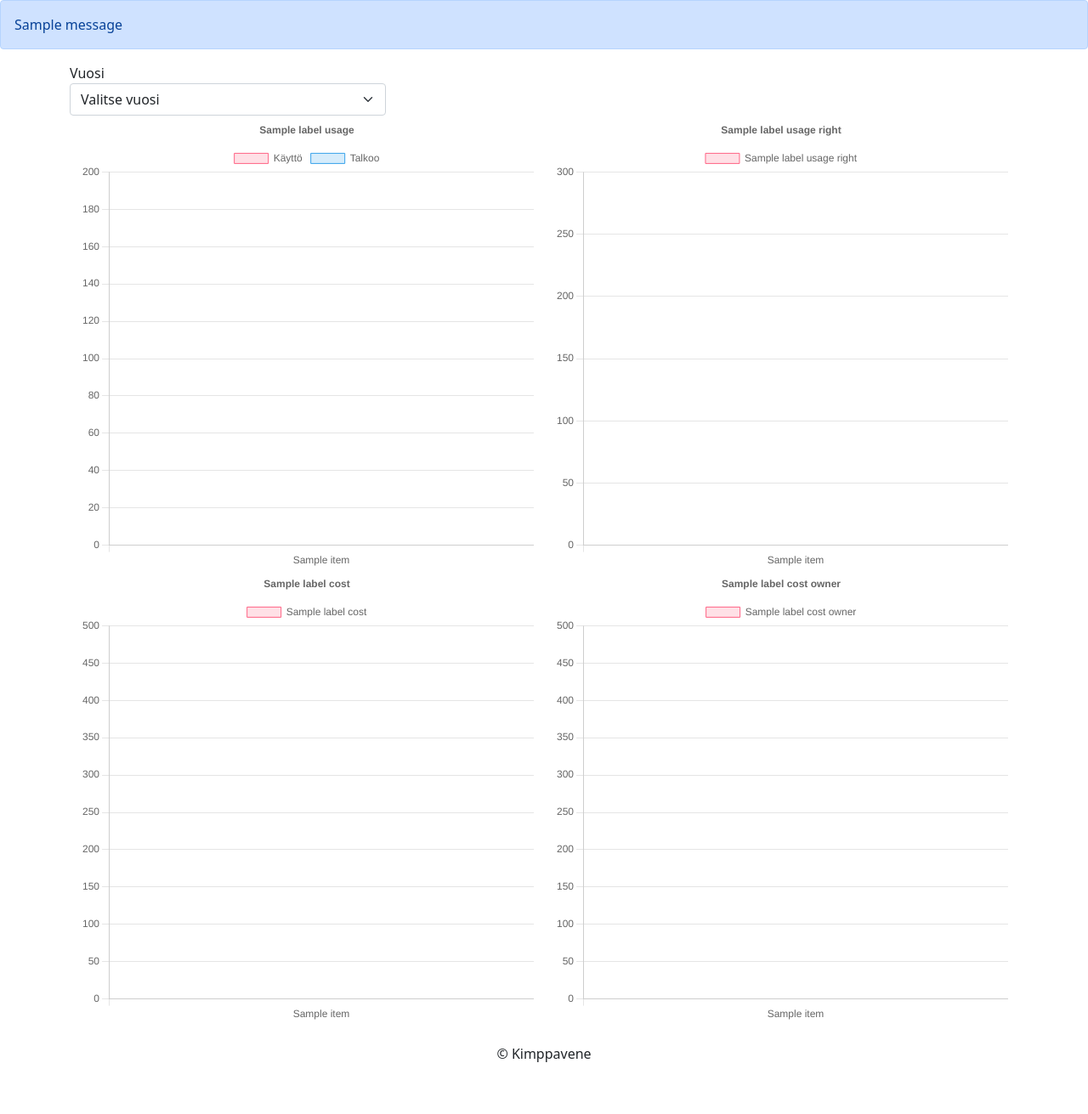
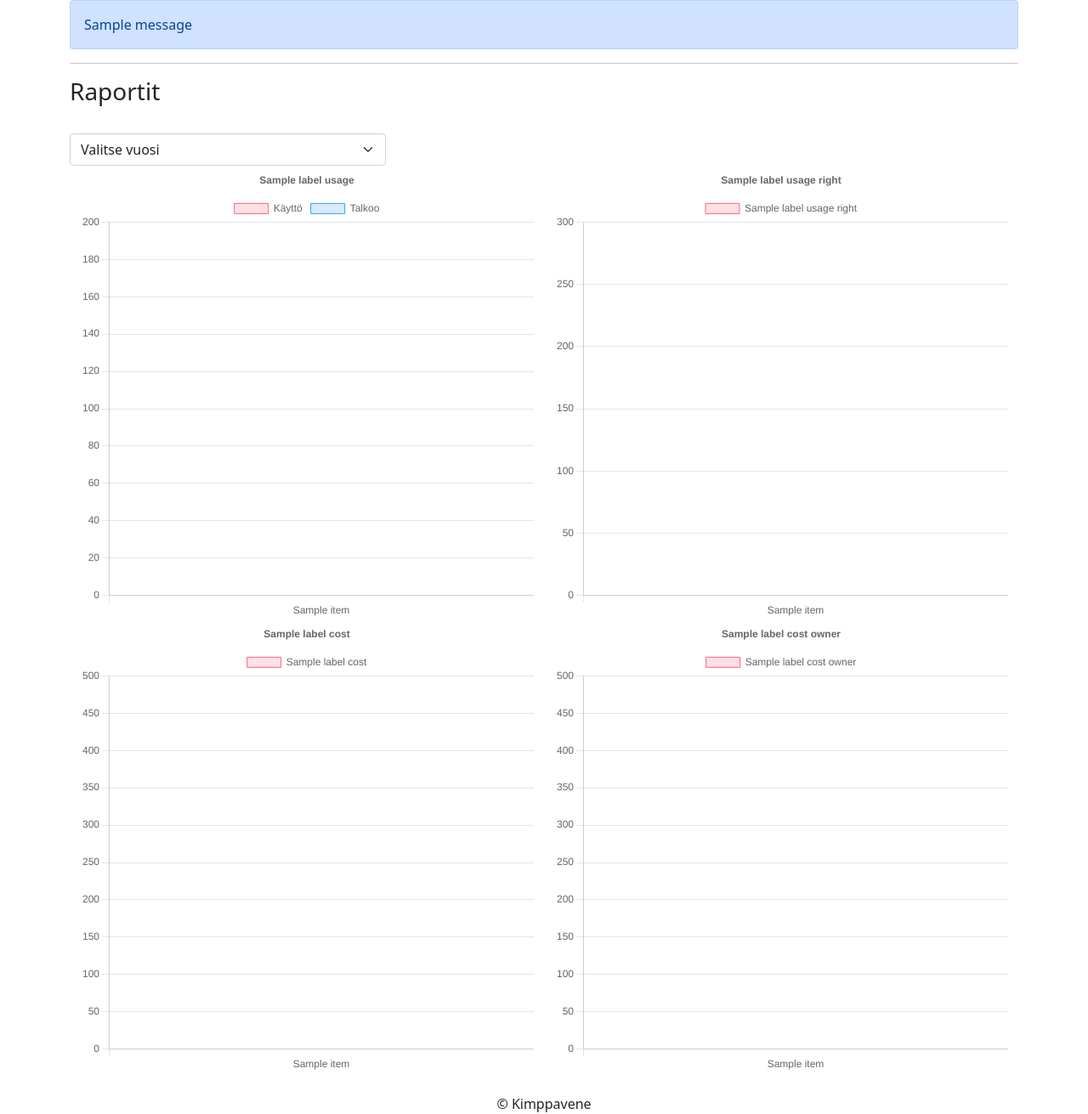
Before and after one commit to shlevanto/Kimppavene, a Flask app: template templates/index.html in a window 1280 px wide. Shown: the part 87-1398 px from the top of the page at 85% size. Before the commit the page ends 1337 px from the top, so only its background shows below. Run offline with Flask 2, Linux system fonts and the light colour scheme; the template is opened without the code that fills it: most values are stand-ins (such as "Sample title", 1, 10 or a date in 2020); one stand-in notice (Sample message) is shown.

Commit message:
Minor layout changes to make it neater.

```diff
--- a/templates/boats.html
+++ b/templates/boats.html
@@ -5,6 +5,7 @@
 {% endblock %}
 
 {% block content %}
+<h3>Veneen tiedot</h3>
 <table class="table table borderless">
   <thead>
     <tr>
--- a/templates/index.html
+++ b/templates/index.html
@@ -5,9 +5,10 @@
 {% endblock %}
 
 {% block content %}
+<h3>Raportit</h3>
 <div class="form-group col-4">
     <form action="/" method="GET">
-        <label for="years">Vuosi</label>
+        <label for="years"></label>
         <select class="form-select" name="year" onchange="this.form.submit()" required>
             <option selected>Valitse vuosi </option>
             {% for y in years %}
--- a/templates/layout.html
+++ b/templates/layout.html
@@ -29,8 +29,10 @@
       {% with messages = get_flashed_messages() %}
         {% if messages %}
           {% for message in messages %}
-            <div class="alert alert-primary">
-              {{ message }}
+            <div class="container px-6">
+              <div class="alert alert-primary">
+                {{ message }}
+              </div>
             </div>
           {% endfor %}
         {% endif %}
@@ -38,6 +40,7 @@
     </div>
 
     <div class="container px-6">
+      <hr/>
       {% block content %}{% endblock %}
       <br/>
       <center>&copy; Kimppavene</center>
--- a/templates/manageboat.html
+++ b/templates/manageboat.html
@@ -95,7 +95,7 @@
         <form action="/edittimerates" method="POST">
           <input type="hidden" name="csrf_token" value="{{ session.csrf_token }}">
           {% for rate in time_rates %}
-            <div class="col-xs-2">
+            <div class="form-group col-1">
               <label for="ratio">Viikko {{ rate.week }}</label>
               <input type="text" class="form-control" name="ratio" id="ratio" value="{{ rate.ratio }}" maxlength="4">
             </div>
```
